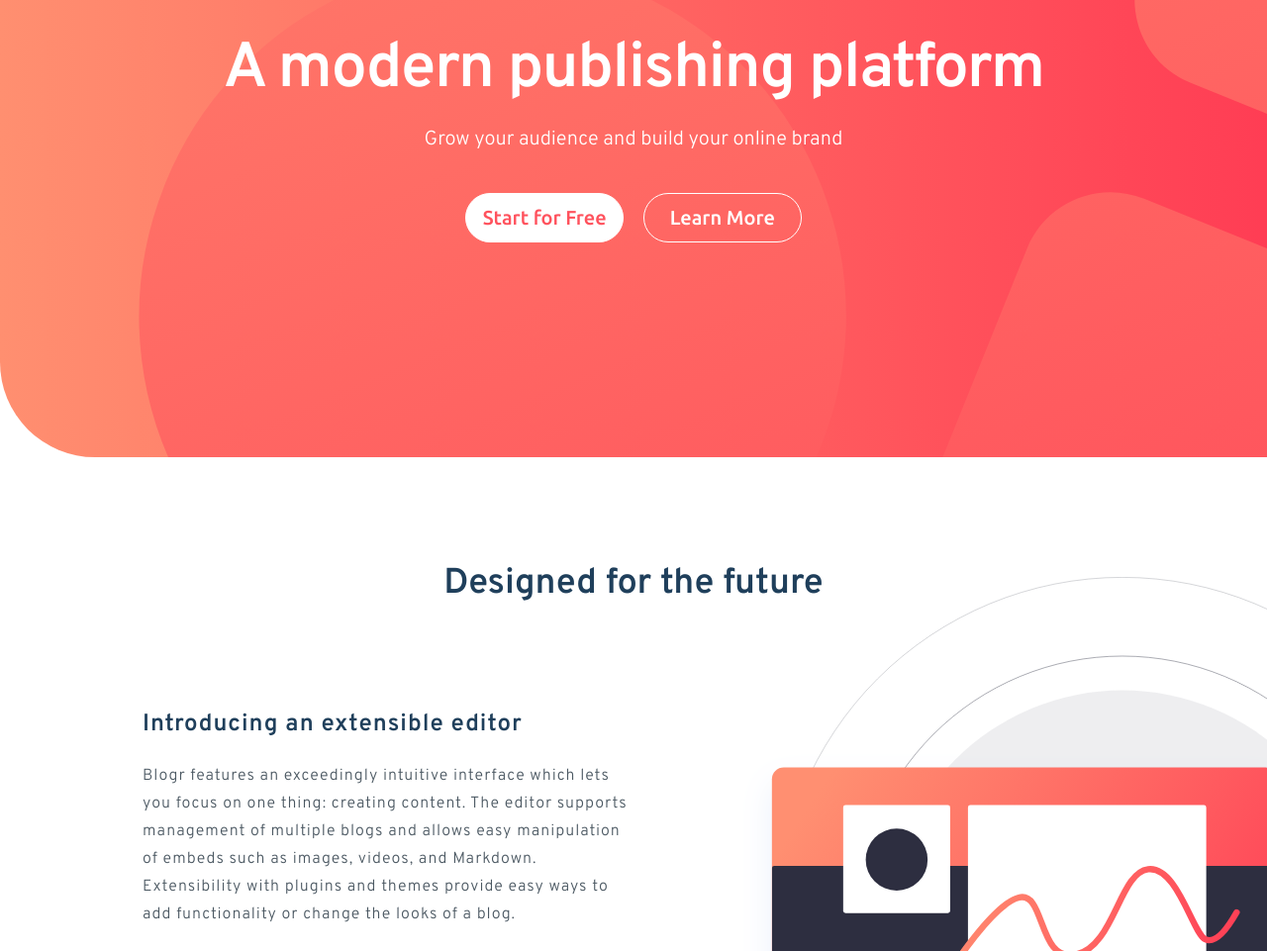
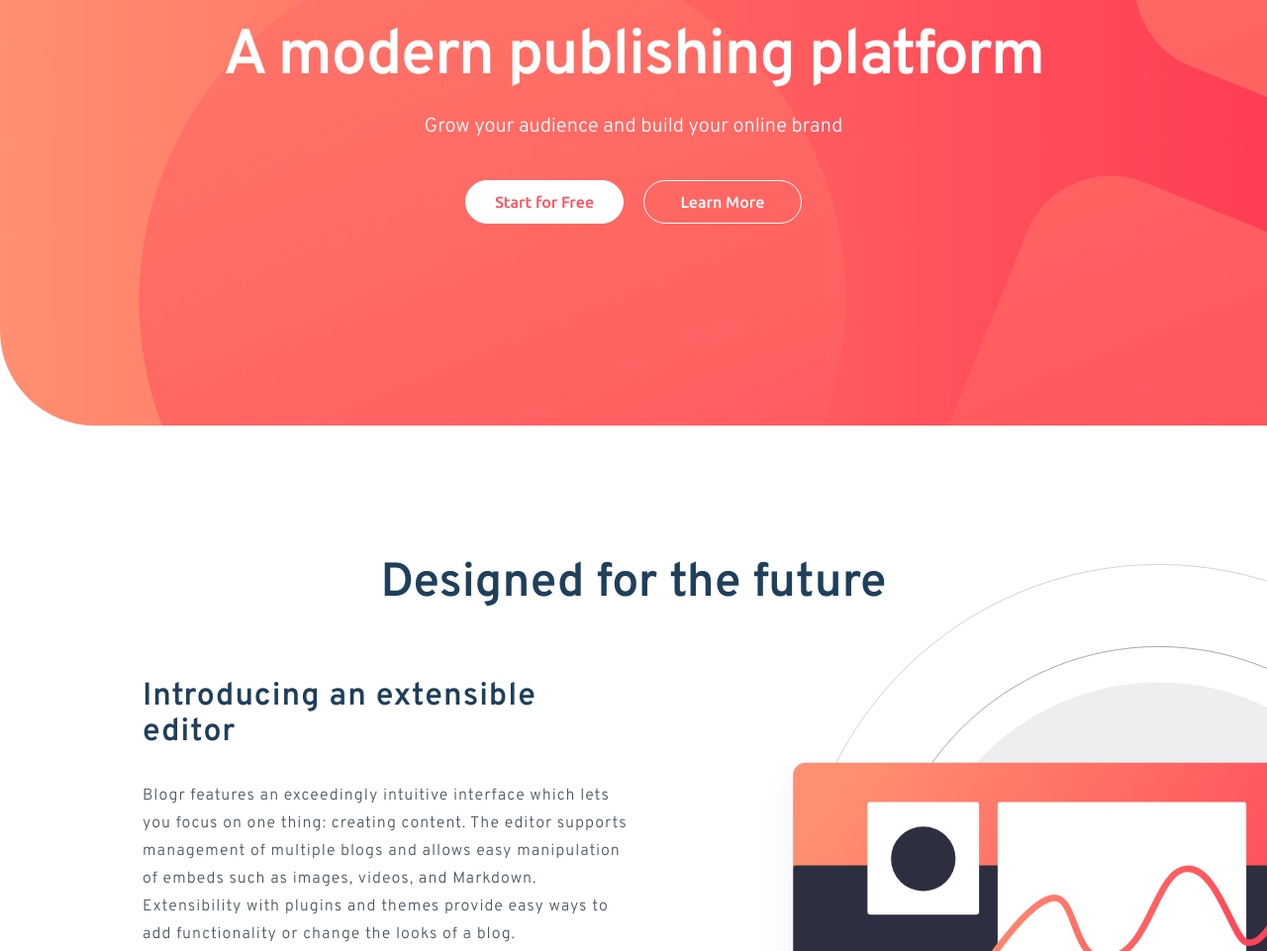
Before and after one commit to dentednerd/fm-blogr-sass, a plain HTML site: page index.html in a window 1280 px wide. Shown: the part 178-1139 px from the top of the page at 99% size. Drawn offline with Linux system fonts and the light colour scheme.

Commit message:
design tweaks to CTA

```diff
--- a/index.scss
+++ b/index.scss
@@ -25,8 +25,9 @@ section {
     h3 {
       @include wide-letter;
       color: $headings;
-      font-size: 1.5rem;
-      margin-bottom: 1.5rem;
+      font-size: 2rem;
+      line-height: 2.25rem;
+      margin-bottom: 2rem;
 
       @media(max-width: 1023px) {
         font-size: 2rem;
@@ -51,9 +52,10 @@ section.future {
   grid-template-rows: repeat(3, auto);
   line-height: 1.75rem;
   background-image: url('./images/illustration-editor-desktop.svg');
-  background-size: 57.5%;
-  background-position: 137.5% center;
+  background-size: 60%;
+  background-position: 150% center;
   background-repeat: no-repeat;
+  padding: 4rem 0;
 
   @media(max-width: 1023px) {
     display: flex;
@@ -68,10 +70,10 @@ section.future {
     flex-flow: row nowrap;
     justify-content: center;
     align-items: center;
-    font-size: 2.25rem;
-    line-height: 2.75rem;
+    font-size: 3rem;
+    line-height: 3.25rem;
     letter-spacing: 0;
-    height: 16rem;
+    height: 12rem;
     text-align: center;
     width: 100%;
     color: $headings;
@@ -115,7 +117,7 @@ section.future {
   div.future-bottom {
     grid-column: 1 / 5;
     grid-row: 3;
-    height: 16rem;
+    height: 12rem;
 
     @media(max-width: 1023px) {
       display: none;
--- a/sass/button.scss
+++ b/sass/button.scss
@@ -5,7 +5,7 @@ button {
   background-color: $white;
   color: $cta-text;
   font-family: 'Ubuntu', sans-serif;
-  font-size: 1.25rem;
+  font-size: 1rem;
   font-weight: 500;
   padding: 0.75rem 0;
   border-radius: 2.5rem;
@@ -16,7 +16,6 @@ button {
   @media(max-width: 1023px) {
     margin: 0 0.25rem;
     margin-bottom: 0.5rem;
-    font-size: 1rem;
     padding: 1rem 0;
     width: 9rem;
   }
--- a/sass/header.scss
+++ b/sass/header.scss
@@ -16,7 +16,7 @@ header {
     background-size: 225%;
     background-position: 25% 52.5%;
     background-repeat: no-repeat;
-    height: 40rem;
+    height: 38rem;
     width: 100%;
     display: flex;
     flex-flow: column nowrap;
```
Also changed, not shown: index.css, 1 other file.
